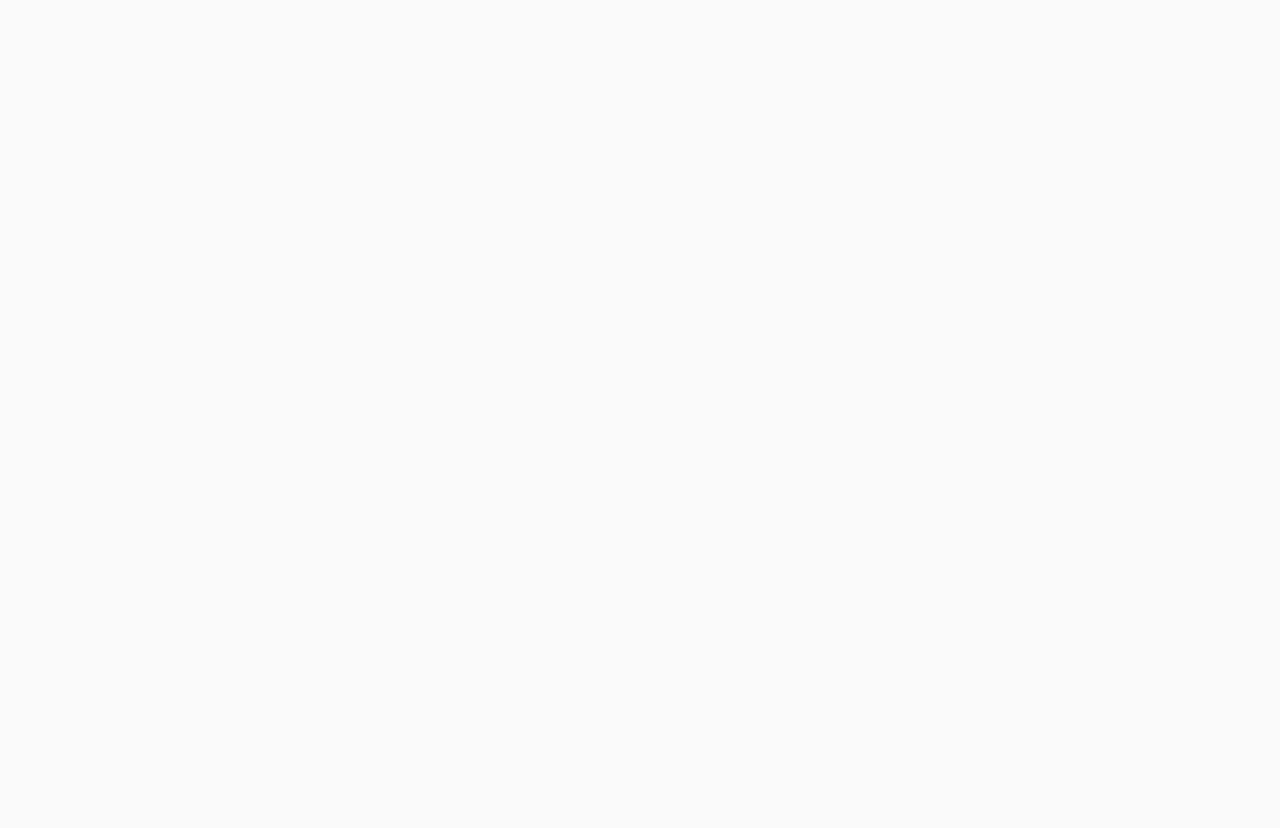
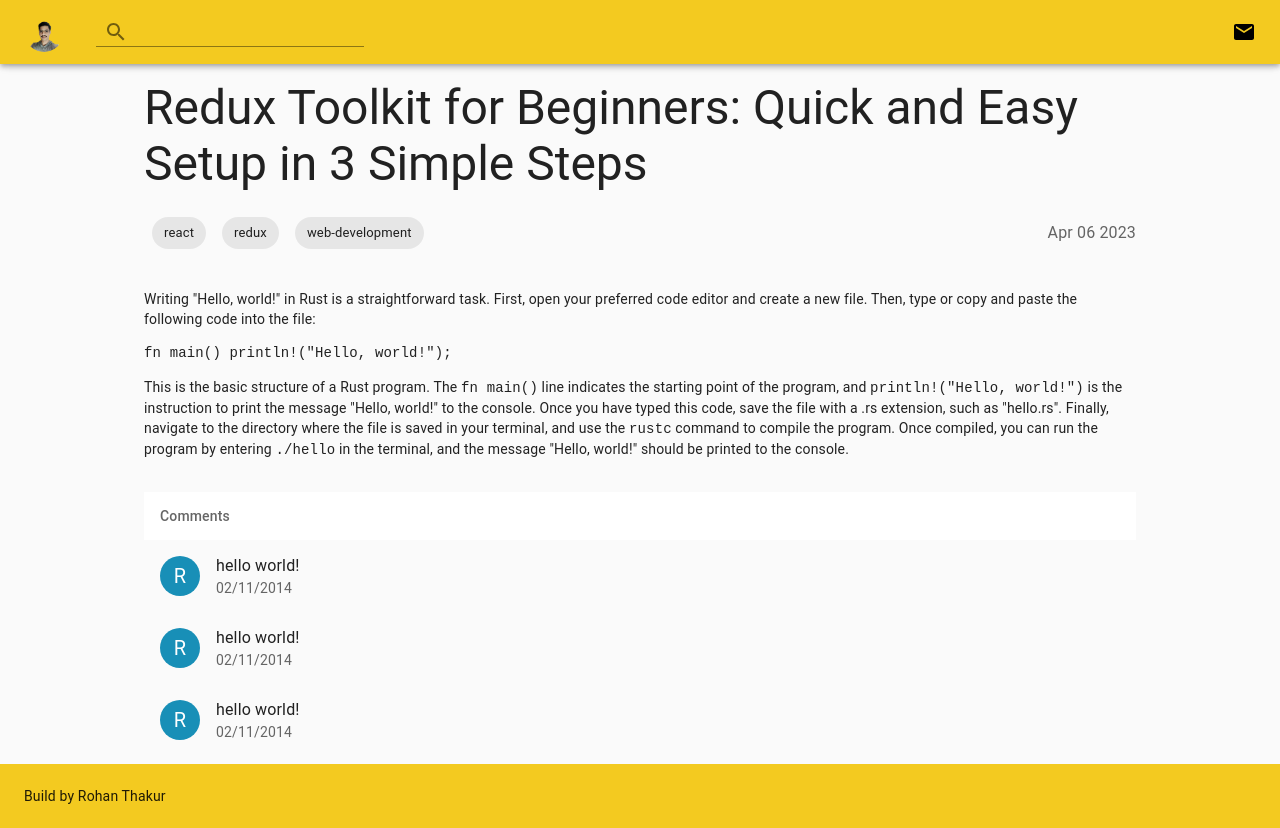
Before and after one commit to Xebec19/in.co.rohankumarthakur.blog, a Next.js app: page /1 in a window 1280 px wide. Before the commit the page ends 800 px from the top, so only its background shows below. Built offline with nearby package versions, Linux system fonts and the light colour scheme.

Commit message:
feat: added post page

```diff
--- a/pages/[post].tsx
+++ b/pages/[post].tsx
@@ -1,18 +1,127 @@
+import Footer from "@/components/Footer";
+import Navigation from "@/components/Navigation";
+import {
+  Avatar,
+  Box,
+  Chip,
+  List,
+  ListItem,
+  ListItemText,
+  TextareaAutosize,
+} from "@mui/material";
+import styles from "../styles/Post.module.css";
 import Head from "next/head";
+import { format, formatRelative, subDays } from "date-fns";
+import { ListSubheader, Typography } from "@mui/material";
+import ListItemIcon from "@mui/material/ListItemIcon";
+import ShareIcon from "@mui/icons-material/Share";
+import { stringAvatar } from "@/utils/data-format";
+
+const POST_DETAILS = {
+  _id: 123,
+  title: "Redux Toolkit for Beginners: Quick and Easy Setup in 3 Simple Steps",
+  createdOn: subDays(new Date(), 3),
+  description:
+    "Lorem ipsum dolor sit amet consectetur adipisicing elit. Eligendi illo aut inventore exercitationem, quis magni aliquid perspiciatis, odio delectus dolores voluptatem possimus reprehenderit quidem voluptatum culpa blanditiis quam a corrupti.",
+  tags: ["react", "redux", "web-development"],
+  comments: [
+    { _id: 123, author: "Rohan", comment: "hello world!", date: new Date() },
+    { _id: 123, author: "Rohan", comment: "hello world!", date: new Date() },
+    { _id: 123, author: "Rohan", comment: "hello world!", date: new Date() },
+  ],
+};
+
+const CommentInput = ({ handlePush }) => {
+  return <></>;
+};
+
+const Comments = ({ commentList }) => {
+  const handlePush = ({ author, comment, date }) => {
+    // todo it pushes new comment to source
+  };
+  return (
+    <>
+      <CommentInput handlePush={handlePush} />
+      <List subheader={<ListSubheader component="div">Comments</ListSubheader>}>
+        {commentList.map((comment, index) => (
+          <ListItem key={index}>
+            <ListItemIcon>
+              <Avatar {...stringAvatar(comment.author)} />
+            </ListItemIcon>
+            <ListItemText
+              primary={comment.comment}
+              secondary={format(new Date(2014, 1, 11), "MM/dd/yyyy")}
+            />
+          </ListItem>
+        ))}
+      </List>
+    </>
+  );
+};
+
+const Body = () => {
+  return (
+    <>
+      <p>
+        Writing "Hello, world!" in Rust is a straightforward task. First, open
+        your preferred code editor and create a new file. Then, type or copy and
+        paste the following code into the file:
+      </p>
+      <pre>
+        <code>fn main() {'println!("Hello, world!");'}</code>
+      </pre>
+      <p>
+        This is the basic structure of a Rust program. The{" "}
+        <code>fn main()</code> line indicates the starting point of the program,
+        and <code>println!("Hello, world!")</code> is the instruction to print
+        the message "Hello, world!" to the console. Once you have typed this
+        code, save the file with a .rs extension, such as "hello.rs". Finally,
+        navigate to the directory where the file is saved in your terminal, and
+        use the <code>rustc</code> command to compile the program. Once
+        compiled, you can run the program by entering <code>./hello</code> in
+        the terminal, and the message "Hello, world!" should be printed to the
+        console.
+      </p>
+    </>
+  );
+};
 
 const PostPage = () => {
   return (
     <>
       <Head>
         <title>Rohan Thakur</title>
-        <meta
-          name="description"
-          content="Welcome to my personal blogging website! As a web developer with 2 years of experience, I love sharing my knowledge and passion for all things tech-related. Here you'll find a variety of blog posts on web development, software hacks, and other DIY projects. Whether you're a seasoned pro or just starting out, my blog is the perfect place to learn and grow your skills. Stay up-to-date with the latest trends and techniques in the tech world and join the conversation by leaving your thoughts and comments."
-        />
+        <meta name="description" content={POST_DETAILS.description} />
         <meta name="viewport" content="width=device-width, initial-scale=1" />
         <link rel="icon" href="/favicon.ico" />
       </Head>
-      <main></main>
+      <main>
+        <Navigation />
+        <Box className={styles.main}>
+          <Typography variant="h3" component="div" gutterBottom>
+            {POST_DETAILS.title}
+          </Typography>
+          <Box className={styles.metaInfo}>
+            <Box>
+              {POST_DETAILS.tags.map((tag, index) => (
+                <Chip key={index} sx={{ m: 1 }} label={tag} />
+              ))}
+            </Box>
+            <Box>
+              <Typography variant="body1" color="textSecondary">
+                {format(POST_DETAILS.createdOn, "MMM dd yyyy")}
+              </Typography>
+            </Box>
+          </Box>
+          <Box className={styles.content}>
+            <Body />
+          </Box>
+          <Box>
+            <Comments commentList={POST_DETAILS.comments} />
+          </Box>
+        </Box>
+        <Footer />
+      </main>
     </>
   );
 };
--- /dev/null
+++ b/styles/Post.module.css
@@ -0,0 +1,15 @@
+.main {
+  max-width: 992px;
+  margin: auto;
+  margin-top: 5rem;
+}
+
+.metaInfo {
+  display: flex;
+  align-items: center;
+  justify-content: space-between;
+}
+
+.content {
+  margin: 2rem 0rem;
+}
--- /dev/null
+++ b/utils/data-format.ts
@@ -0,0 +1,32 @@
+export function stringToColor(string: string) {
+  let hash = 0;
+  let i;
+
+  /* eslint-disable no-bitwise */
+  for (i = 0; i < string.length; i += 1) {
+    hash = string.charCodeAt(i) + ((hash << 5) - hash);
+  }
+
+  let color = "#";
+
+  for (i = 0; i < 3; i += 1) {
+    const value = (hash >> (i * 8)) & 0xff;
+    color += `00${value.toString(16)}`.slice(-2);
+  }
+  /* eslint-enable no-bitwise */
+
+  return color;
+}
+
+export function stringAvatar(name: string) {
+  let words = name.split(" ");
+  return {
+    sx: {
+      bgcolor: stringToColor(name),
+    },
+    children:
+      words.length > 1
+        ? `${name.split(" ")[0][0]}${name.split(" ")[1][0]}`
+        : `${name.split(" ")[0][0]}`,
+  };
+}
```
